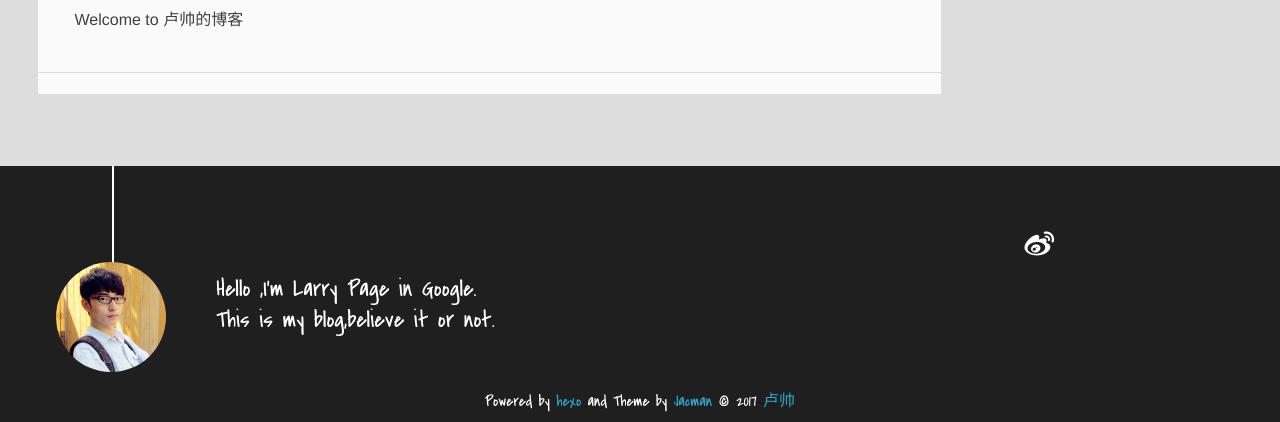
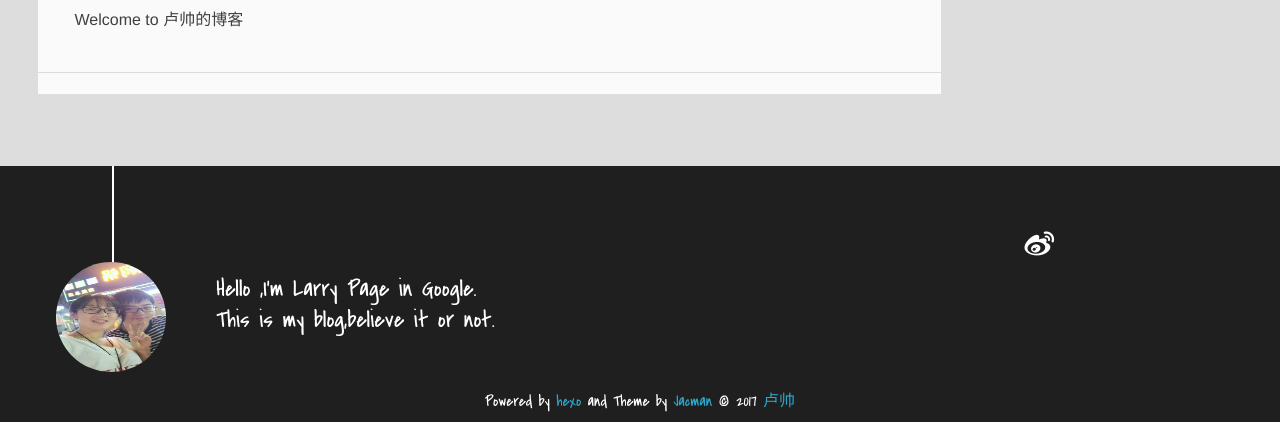
Before and after one commit to ludashen/ludashen.github.io, a plain HTML site: page index.html in a window 1280 px wide. Shown: the part 594-1016 px from the top of the page. Drawn offline with Linux system fonts and the light colour scheme; a script that the page names is missing.

Commit message:
Site updated: 2017-07-26 16:00:55

```diff
--- a/css/style.css
+++ b/css/style.css
@@ -1935,7 +1935,7 @@ footer {
   width: 6.875em;
   height: 6.875em;
   margin: 0 auto;
-  background: no-repeat url("../img/author.jpg") left top;
+  background: no-repeat url("../img/wx.jpeg") left top;
   -webkit-background-size: 6.875em 6.875em;
   -moz-background-size: 6.875em 6.875em;
   background-size: 6.875em 6.875em;
```
